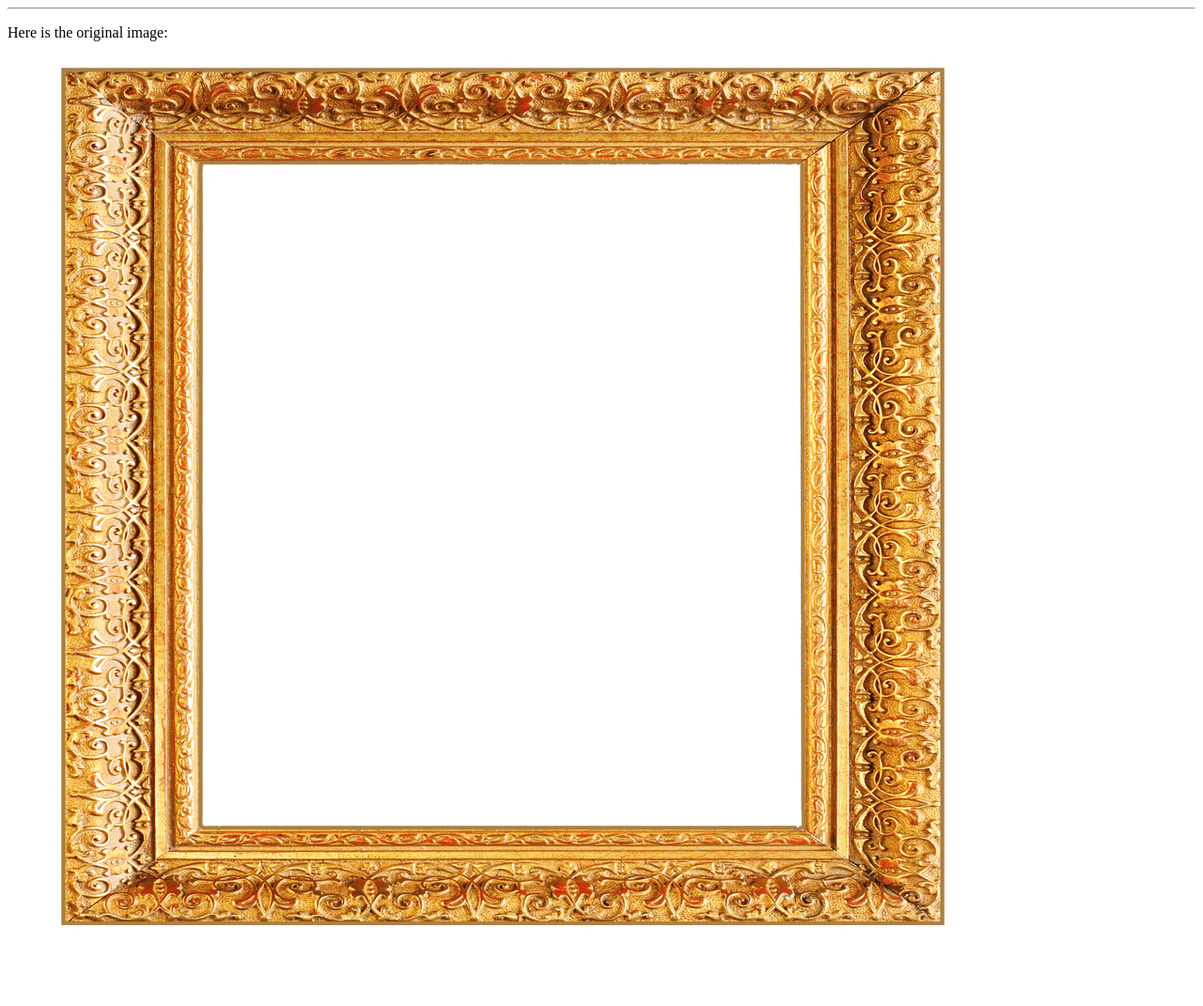
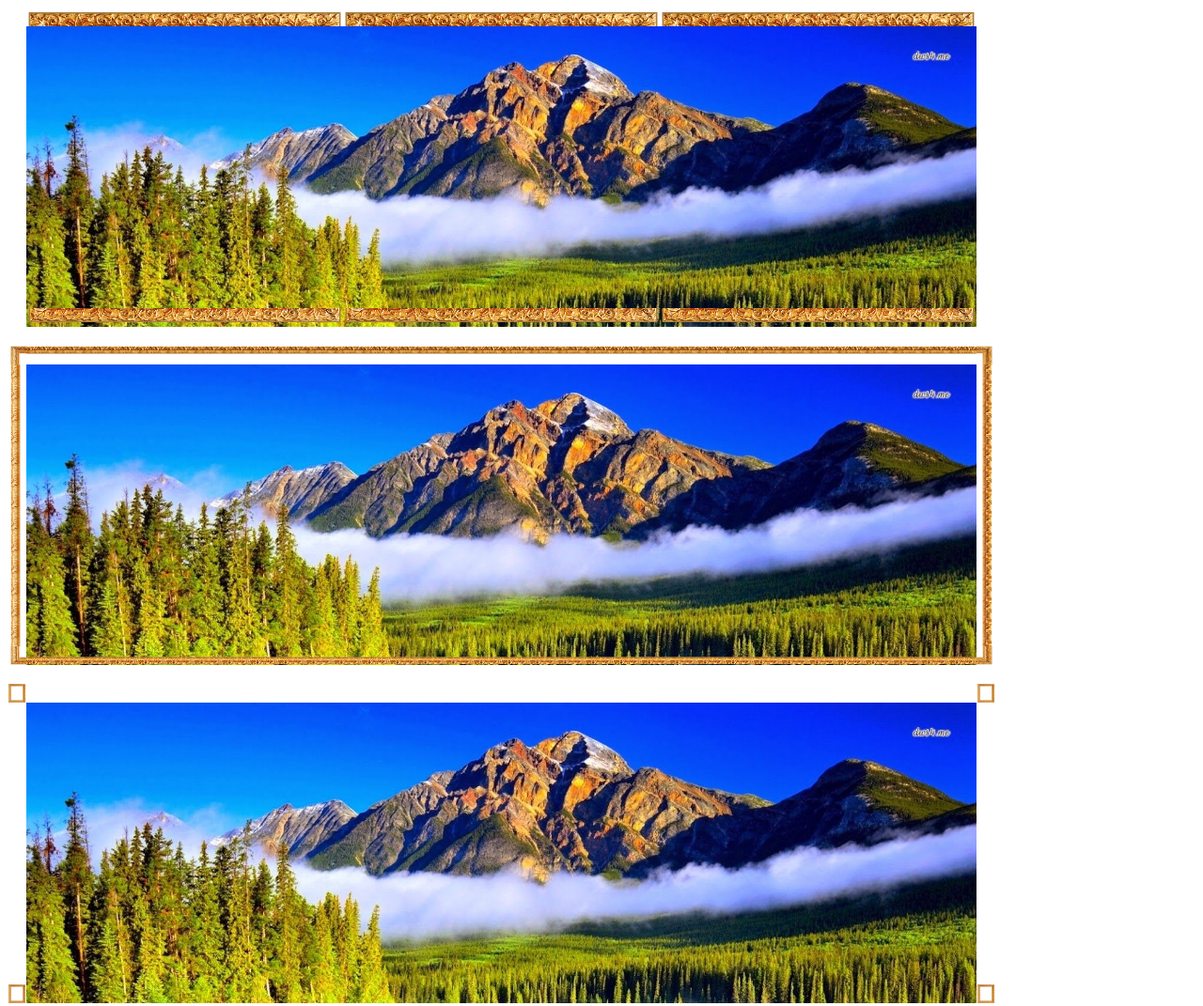
Before and after one commit to DoctorStrange49/DoctorStrange49.github.io2, a plain HTML site: page index.html in a window 1280 px wide. Shown: the top 1071 px of the page at 94% size. Before the commit the page ends 1009 px from the top, so only its background shows below. Drawn offline with Linux system fonts and the light colour scheme.

Commit message:
Update index.html

```diff
--- a/index.html
+++ b/index.html
@@ -2,7 +2,7 @@
 <html>
   <head>
     <title>Title of the document</title>
-    <script src="script.js"></script>
+    <link rel="stylesheet" href="script.css">
   </head>
   <body>
     <div class="border-one"></div>
```
